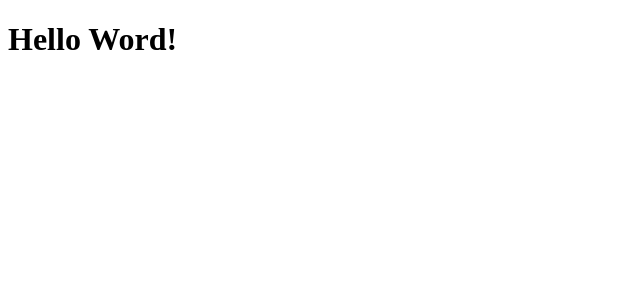
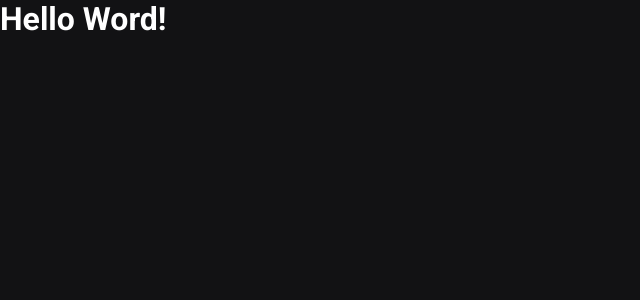
Before and after one commit to KevinMCruzP/ig.news-NewsAboutReactJS, a Next.js app: page / in a window 1280 px wide. Shown: the top 300 px of the page, without its empty margins (0-640 px from the left). Built offline with nearby package versions, Linux system fonts and the light colour scheme.

Commit message:
html, scss config done

```diff
--- a/package.json
+++ b/package.json
@@ -10,7 +10,8 @@
   "dependencies": {
     "next": "10.1.1",
     "react": "17.0.2",
-    "react-dom": "17.0.2"
+    "react-dom": "17.0.2",
+    "sass": "^1.32.8"
   },
   "devDependencies": {
     "@types/node": "^14.14.37",
--- a/src/pages/_app.tsx
+++ b/src/pages/_app.tsx
@@ -1,4 +1,6 @@
 import { AppProps } from 'next/app'
+
+import '../styles/global.scss';
 
 function MyApp({ Component, pageProps }: AppProps) {
   return <Component {...pageProps} />
--- /dev/null
+++ b/src/pages/_document.tsx
@@ -0,0 +1,19 @@
+import Document, { Html, Head, Main, NextScript } from 'next/document'
+
+export default class MyDocument extends Document {
+    render() {
+        return (
+            <Html>
+                <Head>
+                    <link rel="preconnect" href="https://fonts.gstatic.com" />
+                    <link href="https://fonts.googleapis.com/css2?family=Roboto:wght@400;700;900&display=swap" rel="stylesheet" />
+
+                </Head>
+                <body>
+                    <Main />
+                    <NextScript />
+                </body>
+            </Html>
+        )
+    }
+}
--- a/src/pages/index.tsx
+++ b/src/pages/index.tsx
@@ -1,6 +1,14 @@
+import Head from 'next/head';
 
 export default function Home() {
   return (
-   <h1>Hello Word!</h1>
+    <>
+      <Head>
+        <title>ig.news</title>
+      </Head>
+      <h1>
+        Hello Word!
+      </h1>
+    </>
   )
 }
--- /dev/null
+++ b/src/styles/global.scss
@@ -0,0 +1,49 @@
+* {
+  margin: 0;
+  padding: 0;
+  box-sizing: border-box;
+}
+
+:root {
+  --white: #ffffff;
+
+  --gray-100: #e1e1e6;
+  --gray-300: #a8a8b3;
+  --gray-900: #121214;
+
+  --cyan-500: #61dafb;
+  --yellow-500: #eba417;
+}
+
+@media (max-width: 1080px) {
+  html {
+    font-size: 93.75%;
+  }
+}
+
+@media (max-width: 720) {
+  html {
+    font-size: 87.5%;
+  }
+}
+
+body {
+  background: var(--gray-900);
+  color: var(--white);
+}
+
+body,
+input,
+textarea,
+select,
+button {
+  font: 400 1rem "Roboto", sans-serif;
+}
+button {
+  cursor: pointer;
+}
+
+a {
+  color: inherit;
+  text-decoration: none;
+}
```
Also changed, not shown: 1 other file (tests, documents, lock files or other folders).
